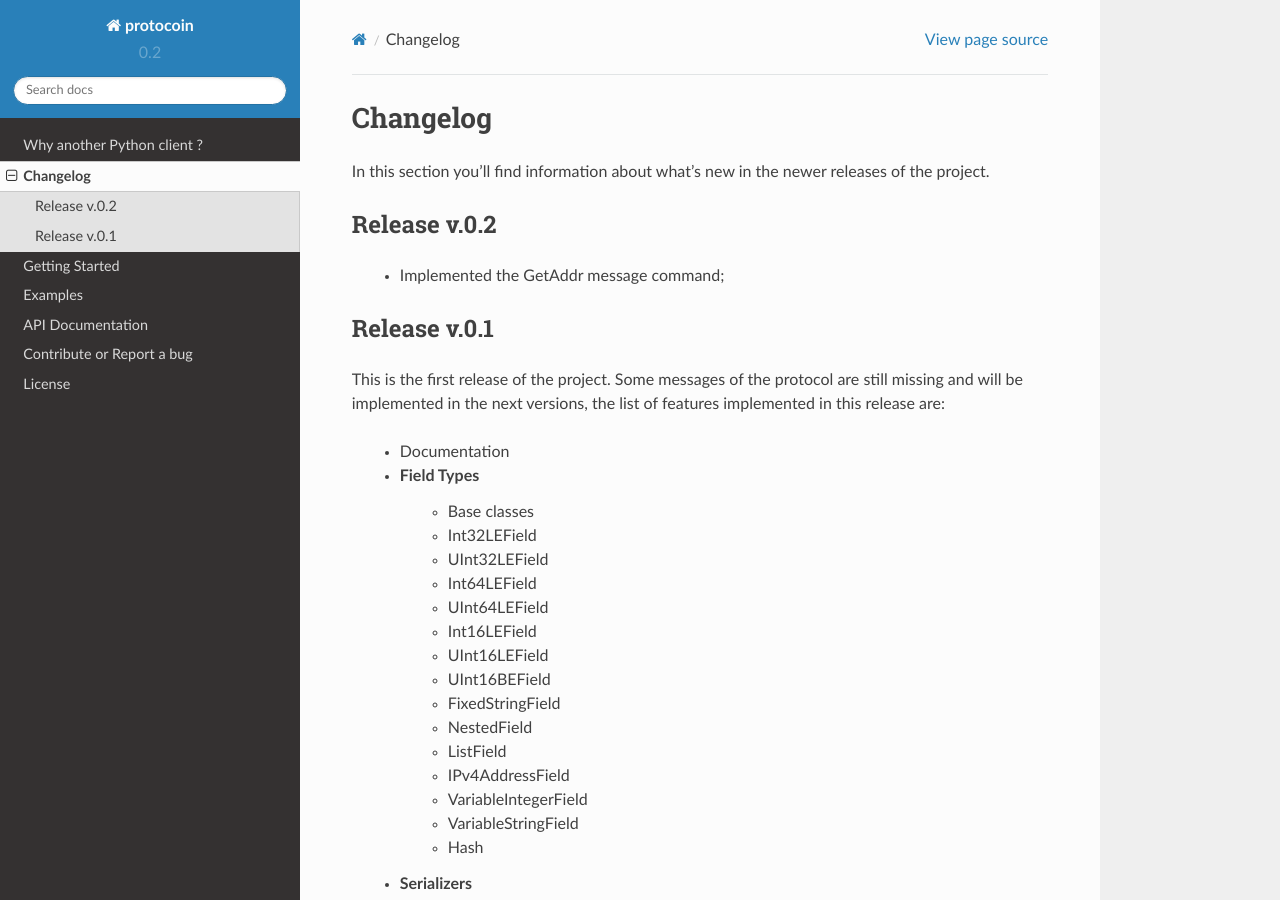
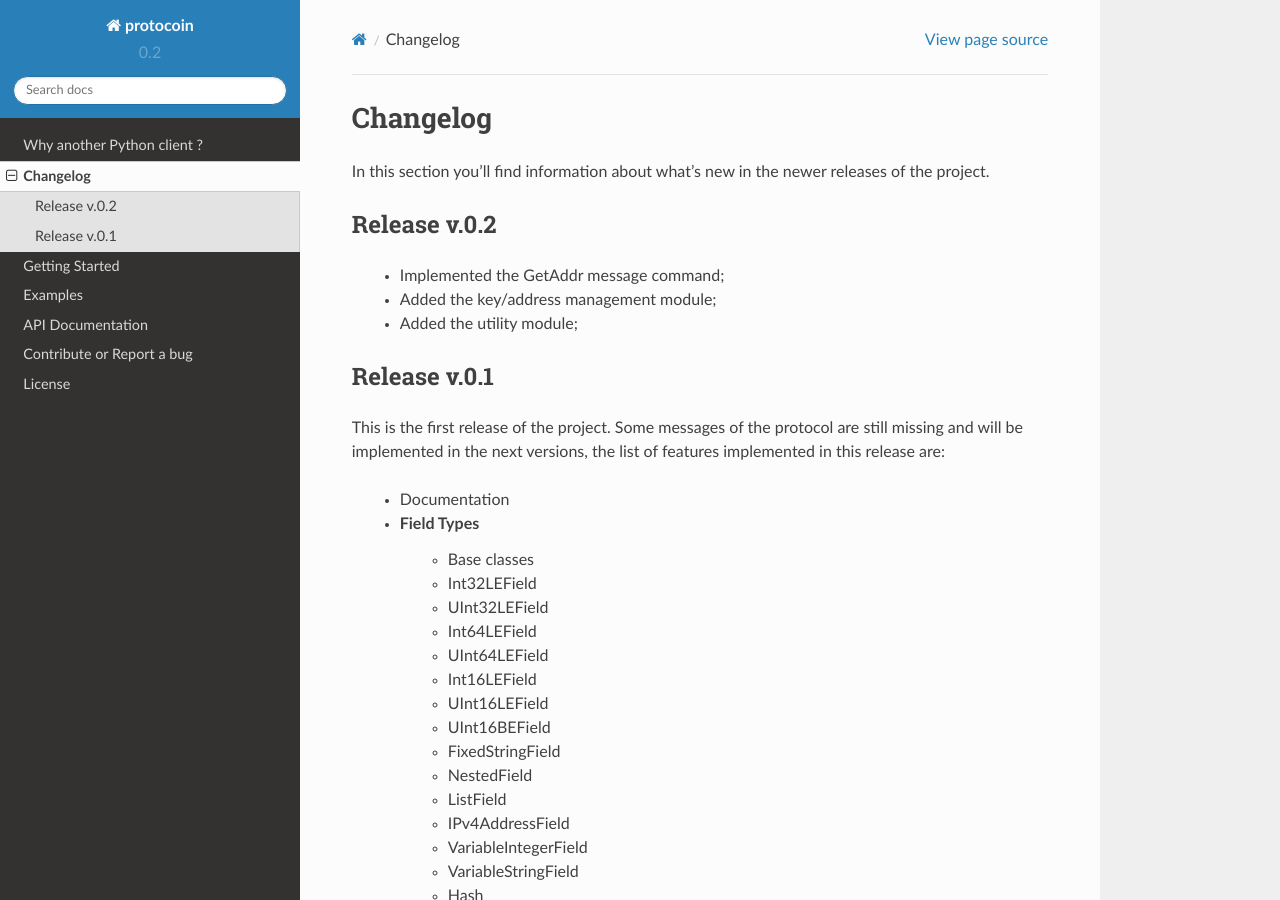
Before and after one commit to perone/protocoin, a Sphinx documentation site: the page built from docs/source/changelog.rst, in a window 1280 px wide and 900 px high. Built offline with Sphinx 7.4.7 and the Read the Docs theme 2.0.0, drawn with Linux system fonts in a browser that asks for light colours.

Commit message:
Adding more info into the changelog for v.0.2.

```diff
--- a/docs/source/changelog.rst
+++ b/docs/source/changelog.rst
@@ -7,7 +7,8 @@ Release v.0.2
 -------------------------------------------------------------------------------
 
 	* Implemented the GetAddr message command;
-
+	* Added the key/address management module;
+	* Added the utility module;
 
 Release v.0.1
 -------------------------------------------------------------------------------
```
